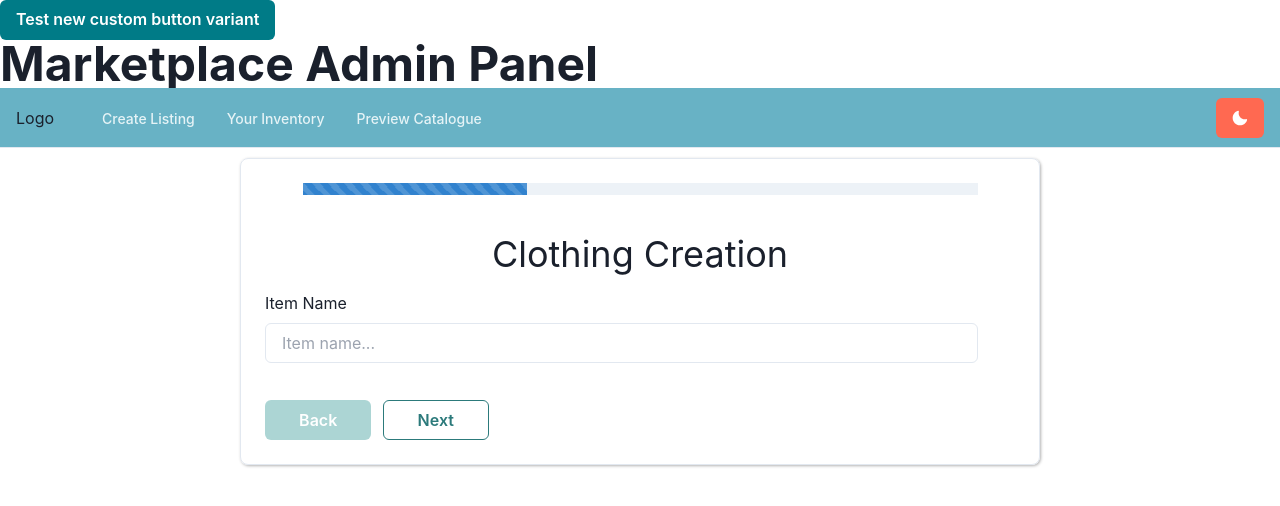
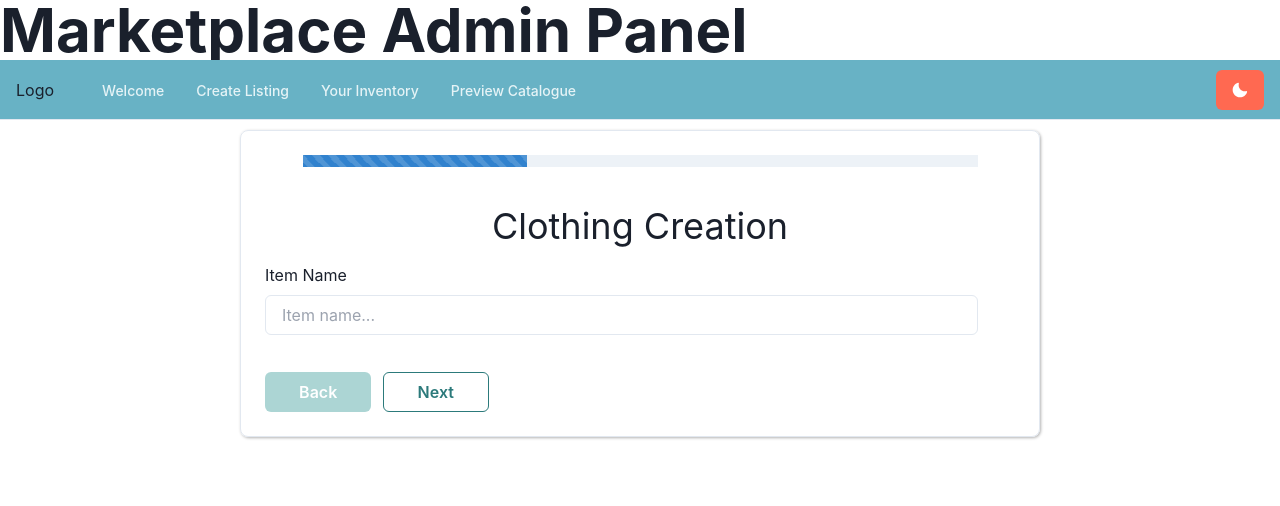
Before and after one commit to Paper-Byte/lorem-ipsum-cms, a React (Create React App) app: page / in a window 1280 px wide. Shown: the top 506 px of the page. Built offline with nearby package versions, Linux system fonts and the light colour scheme.

Commit message:
finalizes file structure

```diff
--- a/src/App.jsx
+++ b/src/App.jsx
@@ -1,40 +1,15 @@
 import React from "react";
-import Header from "./Header";
-import Navbar from "./Navbar.jsx";
-import CreateClothing from "./CreateClothing";
+import Header from "./components/Header";
+import Navbar from "./components/Navbar.jsx";
+import CreateClothing from "./components/CreateClothing";
 
-class ErrorBoundary extends React.Component {
-  constructor(props) {
-    super(props);
-    this.state = { hasError: false, error: null };
-  }
-
-  static getDerivedStateFromError(error) {
-    return { hasError: true, error };
-  }
-
-  render() {
-    if (this.state.hasError) {
-      return (
-        <div>
-          noah broke it
-          <p>{this.state.error.message}</p>
-        </div>
-      );
-    }
-
-    return this.props.children;
-  }
-}
 
 function App() {
   return (
     <div>
       <Header />
       <Navbar />
-      <ErrorBoundary>
-        <CreateClothing />
-      </ErrorBoundary>
+      <CreateClothing />
     </div>
   );
 }
--- a/src/Header.jsx
+++ b/src/components/Header.jsx
@@ -4,8 +4,7 @@ import { Heading , Button} from "@chakra-ui/react";
 const Header = () => {
     return(
         <>
-        <Button variant="primary">Test new custom button variant</Button>
-        <Heading as="h2" size="2xl" noOfLines={1}>Marketplace Admin Panel</Heading>
+        <Heading as="h2" size="3xl" noOfLines={1}>Marketplace Admin Panel</Heading>
         </>
     )
 }
--- a/src/Navbar.jsx
+++ b/src/components/Navbar.jsx
@@ -229,6 +229,10 @@ const MobileNavItem = ({ label, children, href }) => {
 
 const NAV_ITEMS = [
   {
+    label: 'Welcome',
+    href: "#"
+  },
+  {
     label: 'Create Listing',
     children: [
       {
@@ -244,7 +248,8 @@ const NAV_ITEMS = [
     ],
   },
   {
-    label: 'Your Inventory',href:'#',
+    label: 'Your Inventory',
+    href:'#',
   },
   {
     label: 'Preview Catalogue',
```
Also changed, not shown: src/components/CreateClothing.jsx (renamed from src/CreateClothing.jsx), src/components/CreateNovelty.jsx (added), src/components/Inventory.jsx (added), src/components/Preview.jsx (added), src/components/Welcome.jsx (added).
